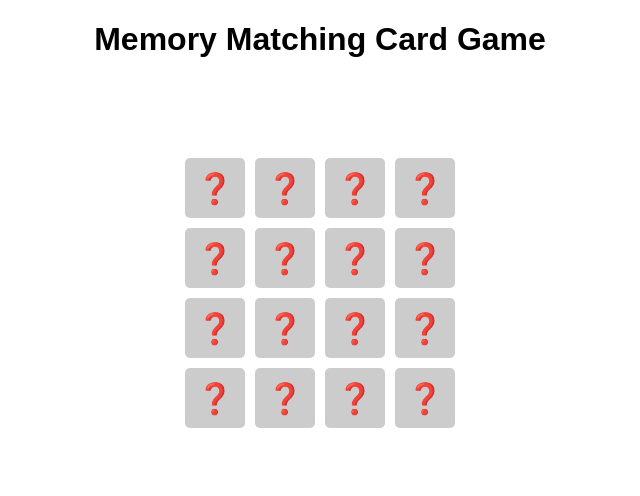
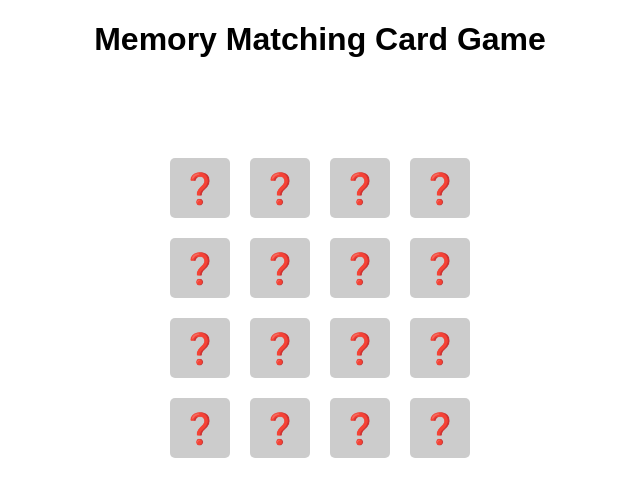
Before and after one commit to Eshhaa11/tic-tac-toe-game, a React (Create React App) app: page / in a window 1280 px wide. Shown: the top 496 px of the page, without its empty margins (320-960 px from the left). Built offline with nearby package versions, Linux system fonts and the light colour scheme.

Commit message:
added gap

```diff
--- a/src/Components/Memory.css
+++ b/src/Components/Memory.css
@@ -7,7 +7,7 @@
     display: grid;
     margin-top: 100px;
     grid-template-columns: repeat(4, 60px);
-    gap: 10px;
+    gap: 20px;
     justify-content: center;
 
   }
```
